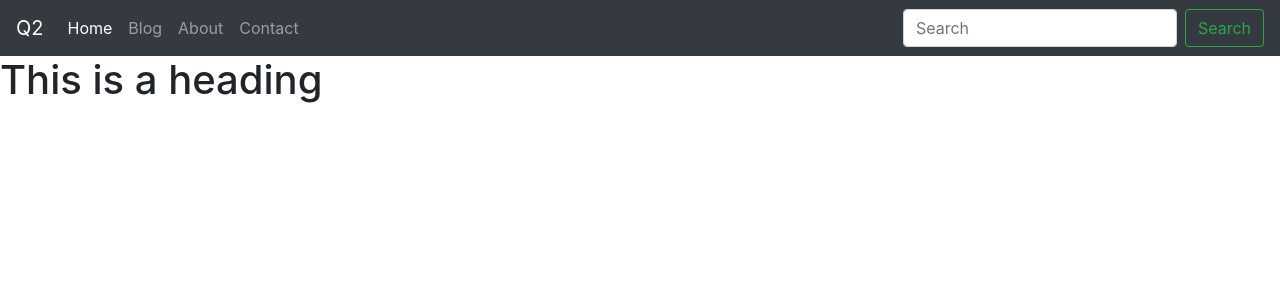
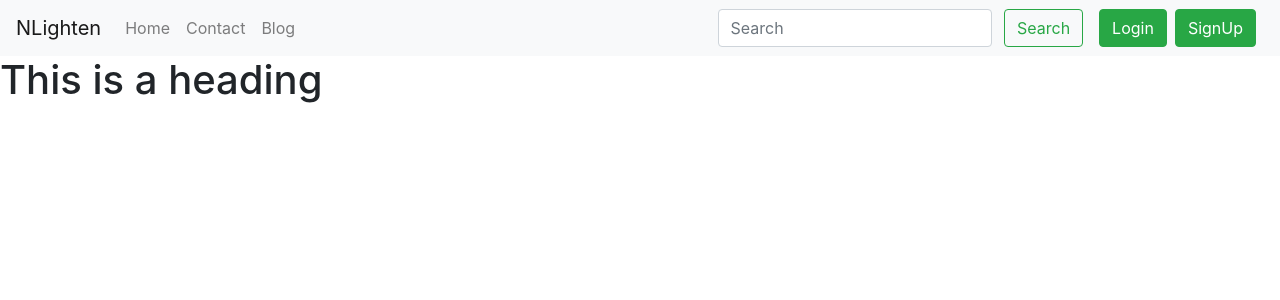
Before and after one commit to aditi17goel/Django-Blog-Website, a Django app: page /blog/ in a window 1280 px wide. Shown: the top 300 px of the page. Run offline with Django 3.2, Linux system fonts and the light colour scheme; some libraries are stand-ins or nearby versions.

Commit message:
Update base.html

```diff
--- a/templates/base.html
+++ b/templates/base.html
@@ -6,51 +6,162 @@
     <meta name="viewport" content="width=device-width, initial-scale=1, shrink-to-fit=no">
 
     <!-- Bootstrap CSS -->
-    <link rel="stylesheet" href="https://cdn.jsdelivr.net/npm/bootstrap@4.5.3/dist/css/bootstrap.min.css" integrity="sha384-TX8t27EcRE3e/ihU7zmQxVncDAy5uIKz4rEkgIXeMed4M0jlfIDPvg6uqKI2xXr2" crossorigin="anonymous">
+    <link rel="stylesheet" href="https://stackpath.bootstrapcdn.com/bootstrap/4.5.2/css/bootstrap.min.css" integrity="sha384-JcKb8q3iqJ61gNV9KGb8thSsNjpSL0n8PARn9HuZOnIxN0hoP+VmmDGMN5t9UJ0Z" crossorigin="anonymous">
 
-    <title>{% block title %}{% endblock title %}</title>
+    <title>{% block title %}   {% endblock title %}</title>
   </head>
   <body>
-    <nav class="navbar navbar-expand-lg navbar-dark bg-dark">
-        <a class="navbar-brand" href="/">Q2</a>
+
+
+    <nav class="navbar navbar-expand-lg navbar-light bg-light">
+        <a class="navbar-brand" href="/">NLighten</a>
         <button class="navbar-toggler" type="button" data-toggle="collapse" data-target="#navbarSupportedContent" aria-controls="navbarSupportedContent" aria-expanded="false" aria-label="Toggle navigation">
           <span class="navbar-toggler-icon"></span>
         </button>
 
-        <div class="collapse navbar-collapse"light
-light id="navbarSupportedContent">
+        <div class="collapse navbar-collapse" id="navbarSupportedContent">
           <ul class="navbar-nav mr-auto">
-            <li class="nav-item active">
+            <li class="nav-item {% block homeactive %}  {% endblock homeactive %}">
               <a class="nav-link" href="/">Home <span class="sr-only">(current)</span></a>
             </li>
-            <li class="nav-item">
+            <li class="nav-item {% block contactactive %}  {% endblock contactactive %} ">
+              <a class="nav-link" href="/contact">Contact</a>
+            </li>
+            <li class="nav-item {% block blogactive %}  {% endblock blogactive %} ">
               <a class="nav-link" href="/blog">Blog</a>
             </li>
-            <li class="nav-item">
-              <a class="nav-link" href="/about">About</a>
-            </li>
-            <li class="nav-item">
-              <a class="nav-link" href="/contact">Contact</a>
-            </li>
+
           </ul>
-          <form class="form-inline my-2 my-lg-0">
-            <input class="form-control mr-sm-2" type="search" placeholder="Search" aria-label="Search">
-            <button class="btn btn-outline-success my-2 my-sm-0" type="submit">Search</button>
+          <div class="ml-auto form-inline ">
+          <form method="get" action="/search"class="my-2 my-lg-0 mx-3">
+            <input class="form-control mr-sm-2" type="search" placeholder="Search" aria-label="Search" name="query" id="query">
+            <button class="btn btn-outline-success my-2 my-sm-0 " type="submit">Search</button>
           </form>
+
+
+
+{% if user.is_authenticated %}
+<ul class="navbar-nav mr-2">
+<li class="nav-item dropdown">
+<a class="nav-link dropdown-toggle" href='#' id="navbarDropdown" role="button" data-toggle="dropdown"> Welcome {{request.user}}</a>
+<div class="dropdown-menu" aria-labelledby="navbarDropdown">
+          <a class="dropdown-item" href="/logout">Logout</a>
+
+        </div>
+      </li>
+      </ul>
+      </div>
+{% else %}
+  <!-- Button to  trigger Login modal -->
+<button type="button" class="btn btn-success mr-2" data-toggle="modal" data-target="#loginModal">
+Login
+</button>
+
+<button type="button" class="btn btn-success mr-2" data-toggle="modal" data-target="#signupModal">
+SignUp
+</button>
+{% endif %}
+
+
         </div>
       </nav>
-    {% block body %}
-    {% endblock body %}
-    <!-- Optional JavaScript; choose one of the two! -->
+      {% for message in messages  %}
+      <div class="alert alert-{{ message.tags }} alert-dismissible fade show" role="alert">
+            <strong>Message : </strong> {{ message }}
+            <button type="button" class="close" data-dismiss="alert" aria-label="Close">
+              <span aria-hidden="true">&times;</span>
+            </button>
+          </div>
+      {% endfor %}
 
-    <!-- Option 1: jQuery and Bootstrap Bundle (includes Popper) -->
-    <script src="https://code.jquery.com/jquery-3.5.1.slim.min.js" integrity="sha384-DfXdz2htPH0lsSSs5nCTpuj/zy4C+OGpamoFVy38MVBnE+IbbVYUew+OrCXaRkfj" crossorigin="anonymous"></script>
-    <script src="https://cdn.jsdelivr.net/npm/bootstrap@4.5.3/dist/js/bootstrap.bundle.min.js" integrity="sha384-ho+j7jyWK8fNQe+A12Hb8AhRq26LrZ/JpcUGGOn+Y7RsweNrtN/tE3MoK7ZeZDyx" crossorigin="anonymous"></script>
 
-    <!-- Option 2: jQuery, Popper.js, and Bootstrap JS
+
+
+
+<!-- SignUp Modal -->
+<div class="modal fade" id="signupModal" tabindex="-1" aria-labelledby="signupModal" aria-hidden="true">
+  <div class="modal-dialog">
+    <div class="modal-content">
+      <div class="modal-header">
+        <h5 class="modal-title" id="signupModalTitle">SignUp Here</h5>
+        <button type="button" class="close" data-dismiss="modal" aria-label="Close">
+          <span aria-hidden="true">&times;</span>
+        </button>
+      </div>
+      <div class="modal-body">
+        <form action= "/signup" method='post'>
+  <div class="form-group">
+    <label for="username">Username</label>
+    <input type="text" class="form-control" id="username" name="username" placeholder="Choose a unique username" required>
+  </div>
+  <div class="form-group">
+    <label for="fname">First Name</label>
+    <input type="text" class="form-control" id="fname" name="fname" placeholder="Enter Your First Name" required>
+  </div>
+  <div class="form-group">
+    <label for="lname">Last Name</label>
+    <input type="text" class="form-control" id="lname" name="lname" placeholder="Enter Your Last Name" required>
+  </div>
+  <div class="form-group">
+    <label for="email">Email address</label>
+    <input type="email" class="form-control" id="email" name="email" placeholder="name@example.com" required>
+  </div>
+  <div class="form-group">
+    <label for="pass1">Choose a password</label>
+    <input type="password" class="form-control" id="pass1" name="pass1" placeholder="Choose Your Password" required>
+  </div>
+  <div class="form-group">
+    <label for="pass2">Confirm Password</label>
+    <input type="password" class="form-control" id="pass2" name="pass2" placeholder="Enter your password again" required>
+  </div>
+
+
+        {% csrf_token %}
+        <button type="submit" class="btn btn-primary">Submit</button>
+</form>
+      </div>
+      <div class="modal-footer">
+      </div>
+    </div>
+  </div>
+</div>
+
+
+
+
+      {% block body %}  {% endblock body %}
+
+<!-- Login Modal -->
+<div class="modal fade" id="loginModal" tabindex="-1" aria-labelledby="loginModal" aria-hidden="true">
+  <div class="modal-dialog">
+    <div class="modal-content">
+      <div class="modal-header">
+        <h5 class="modal-title" id="loginModalTitle">Login Here</h5>
+        <button type="button" class="close" data-dismiss="modal" aria-label="Close">
+          <span aria-hidden="true">&times;</span>
+        </button>
+      </div>
+      <div class="modal-body">
+        <form action="/login" method="POST"> {% csrf_token %}
+  <div class="form-group">
+    <label for="username">Username</label>
+    <input type="text" class="form-control" id="loginusername" name="loginusername" placeholder="Enter your username "required>
+  </div>
+  <div class="form-group">
+    <label for="pass">Enter your password </label>
+    <input type="password" class="form-control" id="loginpassword" name="loginpassword" placeholder="Enter your password "required>
+  </div>
+
+        <button type="submit" class="btn btn-primary">Submit</button>
+</form>
+      </div>
+       <div class="modal-footer">
+      </div>
+
+    <!-- Optional JavaScript -->
+    <!-- jQuery first, then Popper.js, then Bootstrap JS -->
     <script src="https://code.jquery.com/jquery-3.5.1.slim.min.js" integrity="sha384-DfXdz2htPH0lsSSs5nCTpuj/zy4C+OGpamoFVy38MVBnE+IbbVYUew+OrCXaRkfj" crossorigin="anonymous"></script>
     <script src="https://cdn.jsdelivr.net/npm/popper.js@1.16.1/dist/umd/popper.min.js" integrity="sha384-9/reFTGAW83EW2RDu2S0VKaIzap3H66lZH81PoYlFhbGU+6BZp6G7niu735Sk7lN" crossorigin="anonymous"></script>
-    <script src="https://cdn.jsdelivr.net/npm/bootstrap@4.5.3/dist/js/bootstrap.min.js" integrity="sha384-w1Q4orYjBQndcko6MimVbzY0tgp4pWB4lZ7lr30WKz0vr/aWKhXdBNmNb5D92v7s" crossorigin="anonymous"></script>
-    -->
+    <script src="https://stackpath.bootstrapcdn.com/bootstrap/4.5.2/js/bootstrap.min.js" integrity="sha384-B4gt1jrGC7Jh4AgTPSdUtOBvfO8shuf57BaghqFfPlYxofvL8/KUEfYiJOMMV+rV" crossorigin="anonymous"></script>
   </body>
 </html>
```
